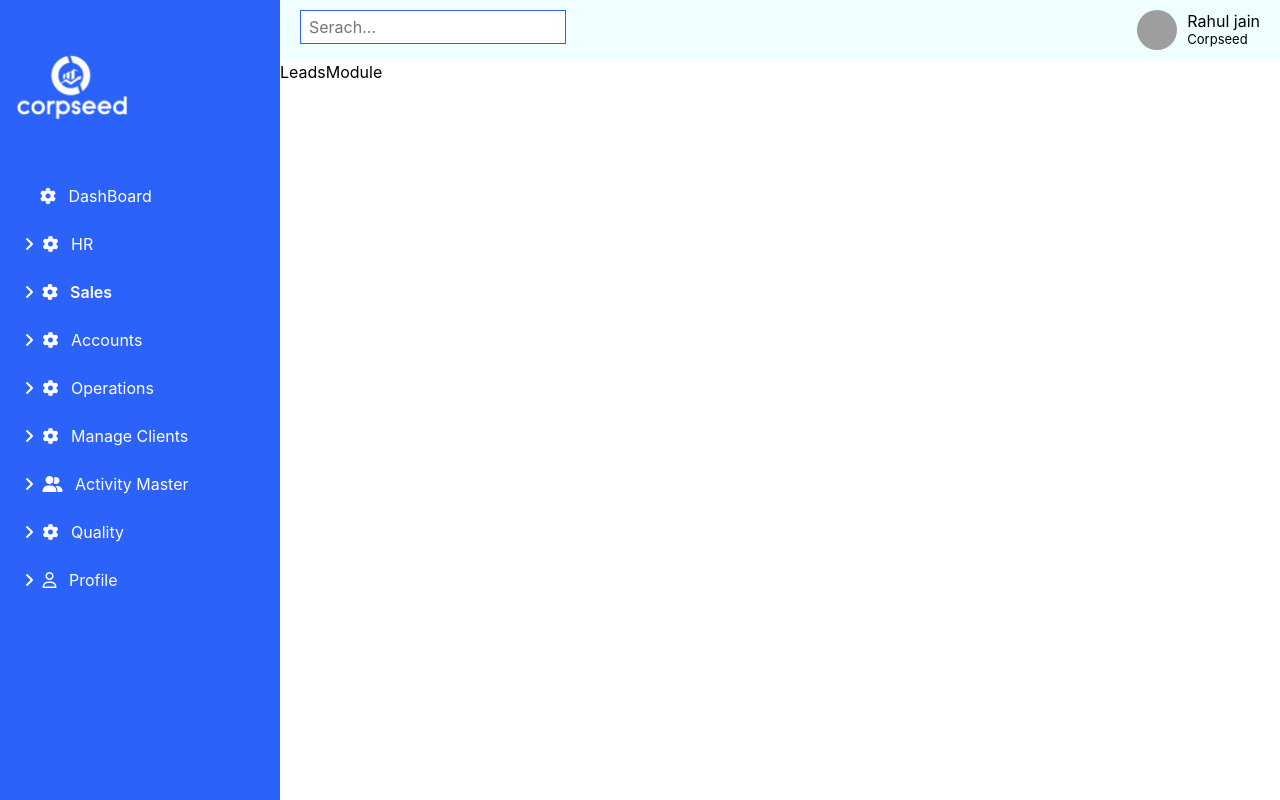
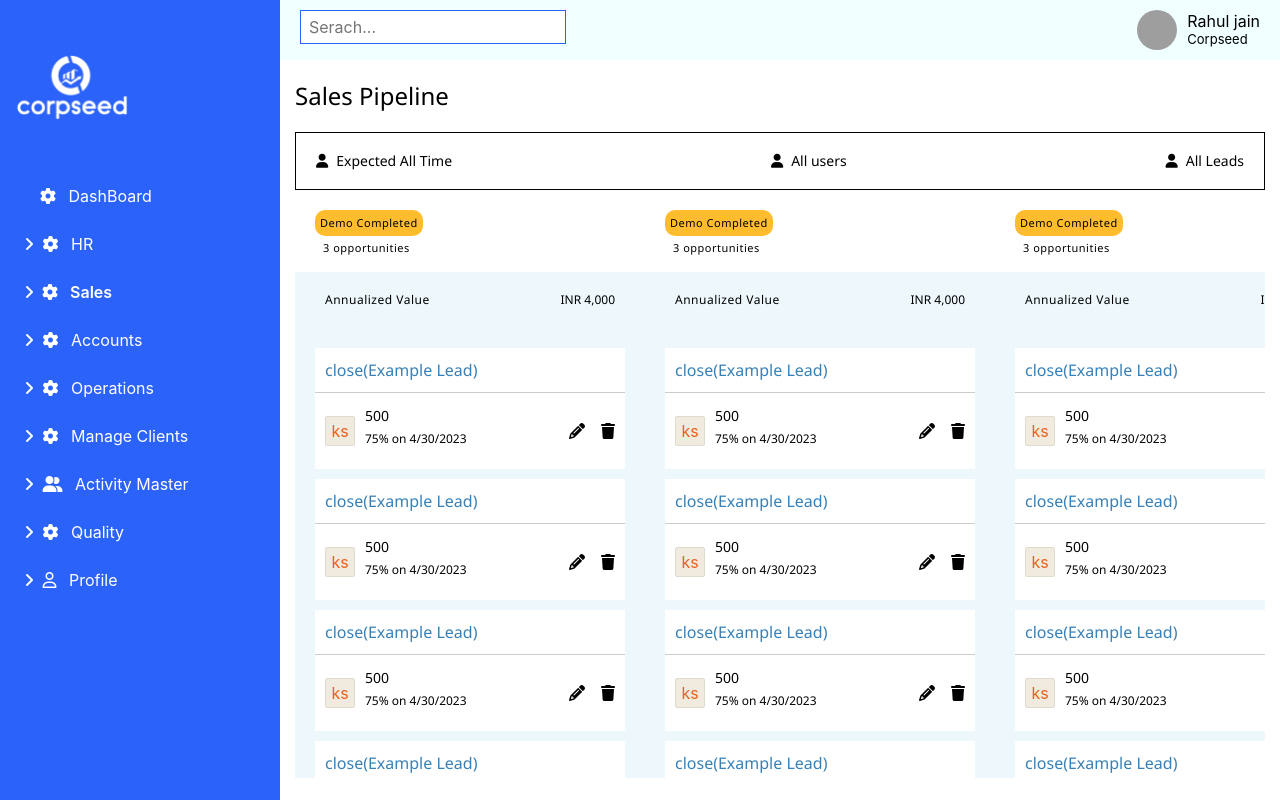
Before and after one commit to avnishkumarcorp/mainioclose, a React (Create React App) app: page /sales/leads in a window 1280 px wide. Built offline with nearby package versions, Linux system fonts and the light colour scheme; grey boxes are pictures that could not be loaded.

Commit message:
completed  leads page ui design

```diff
--- a/package.json
+++ b/package.json
@@ -7,9 +7,12 @@
     "@testing-library/react": "^13.4.0",
     "@testing-library/user-event": "^13.5.0",
     "react": "^18.2.0",
+    "react-calendar": "^4.6.0",
     "react-dom": "^18.2.0",
+    "react-redux": "^8.1.2",
     "react-router-dom": "^6.14.2",
     "react-scripts": "5.0.1",
+    "redux": "^4.2.1",
     "sass": "^1.64.1",
     "web-vitals": "^2.1.4"
   },
--- a/src/App.css
+++ b/src/App.css
@@ -53,3 +53,19 @@ body {
   padding-left: 15px;
   padding-right: 15px;
 }
+
+.small-box-padding{
+  padding-top: 20px;
+  padding-bottom: 20px;
+  padding-left: 15px;
+  padding-right: 15px;
+}
+
+
+.main-heading{
+  font-family: Segoe UI;
+  font-size: 24px;
+  font-weight: 400;
+  line-height: 32px;
+  margin-bottom: 20px;
+}
--- /dev/null
+++ b/src/Main/Sales/Leads/AllLeadsDisplay.js
@@ -0,0 +1,105 @@
+import React from "react"
+import "./AllLeadsDisplay.scss"
+import LeadsCard from "../../../components/LeadsCard"
+
+const AllLeadsDisplay = () => {
+  return (
+    <div className="display-lead">
+      <div className="lead-main-box">
+      <div className="lead-demo">
+        <div className="demo-box">Demo Completed</div>
+        <p className="ml-2 mt-1">3 opportunities</p>
+      </div>
+      <div className="analyze-value">
+        <p className="value">Annualized Value</p>
+        <p className="price">INR 4,000</p>
+      </div>
+      <div className="all-leads">
+            <LeadsCard />
+            <LeadsCard />
+            <LeadsCard />
+            <LeadsCard />
+            <LeadsCard />
+            <LeadsCard />
+      </div>
+      </div>
+
+      <div className="lead-main-box">
+      <div className="lead-demo">
+        <div className="demo-box">Demo Completed</div>
+        <p className="ml-2 mt-1">3 opportunities</p>
+      </div>
+      <div className="analyze-value">
+        <p className="value">Annualized Value</p>
+        <p className="price">INR 4,000</p>
+      </div>
+      <div className="all-leads">
+            <LeadsCard />
+            <LeadsCard />
+            <LeadsCard />
+            <LeadsCard />
+            <LeadsCard />
+            <LeadsCard />
+      </div>
+      </div>
+
+
+      <div className="lead-main-box">
+      <div className="lead-demo">
+        <div className="demo-box">Demo Completed</div>
+        <p className="ml-2 mt-1">3 opportunities</p>
+      </div>
+      <div className="analyze-value">
+        <p className="value">Annualized Value</p>
+        <p className="price">INR 4,000</p>
+      </div>
+      <div className="all-leads">
+            <LeadsCard />
+            <LeadsCard />
+            <LeadsCard />
+            <LeadsCard />
+            <LeadsCard />
+            <LeadsCard />
+      </div>
+      </div>
+
+
+      <div className="lead-main-box">
+      <div className="lead-demo">
+        <div className="demo-box">Demo Completed</div>
+        <p className="ml-2 mt-1">3 opportunities</p>
+      </div>
+      <div className="analyze-value">
+        <p className="value">Annualized Value</p>
+        <p className="price">INR 4,000</p>
+      </div>
+      <div className="all-leads">
+            <LeadsCard />
+            <LeadsCard />
+            <LeadsCard />
+            <LeadsCard />
+            <LeadsCard />
+            <LeadsCard />
+      </div>
+      </div>
+
+
+
+
+
+
+
+
+
+
+
+
+
+
+
+
+    </div>
+  )
+}
+
+export default AllLeadsDisplay
--- /dev/null
+++ b/src/Main/Sales/Leads/AllLeadsDisplay.scss
@@ -0,0 +1,65 @@
+.display-lead {
+  padding: 20px 0px;
+  display: flex;
+  width: 100%;
+  overflow: auto;
+  .lead-main-box {
+    .lead-demo {
+      font-family: Segoe UI;
+      font-size: 11px;
+      font-weight: 400;
+      line-height: 16px;
+      letter-spacing: 0.5px;
+      width: 350px;
+      padding: 0px 20px;
+
+      .demo-box {
+        background: #ffbd2e;
+        color: #000;
+        width: fit-content;
+        padding: 5px;
+        border-radius: 10px;
+      }
+    }
+    .analyze-value {
+      display: flex;
+      justify-content: space-between;
+      align-items: center;
+      padding: 0px 20px;
+      background: #eef7fb;
+      padding: 20px 30px;
+      gap: 10px;
+      .value {
+        font-family: Segoe UI;
+        font-size: 12px;
+        font-weight: 400;
+        line-height: 16px;
+        letter-spacing: 0.5px;
+        margin-bottom: 0px;
+      }
+      .price {
+        font-family: Segoe UI;
+        font-size: 12px;
+        font-weight: 400;
+        line-height: 16px;
+        margin-bottom: 0px;
+      }
+    }
+    .all-leads{
+        padding: 20px;
+        background: #eef7fb;
+        height: 450px;
+        overflow: auto;
+    }
+    .all-leads::-webkit-scrollbar {
+        // display: none;
+        width: 2px;
+        background: lightgray;
+      }
+  }
+}
+
+.display-lead::-webkit-scrollbar {
+    height: 5px;
+    background: lightgray;
+  }
--- a/src/Main/Sales/Leads/LeadsModule.js
+++ b/src/Main/Sales/Leads/LeadsModule.js
@@ -1,8 +1,43 @@
-import React from "react";
+import React, { useState } from "react"
 import "./LeadsModule.scss"
+import Calendar from "react-calendar"
+import "react-calendar/dist/Calendar.css"
+import AllLeadsDisplay from "./AllLeadsDisplay"
+
+let ValuePiece = Date | null
+
+let Value = ValuePiece | [ValuePiece, ValuePiece]
 
 const LeadsModule = () => {
-  return <div>LeadsModule</div>;
-};
+  const [value, onChange] = useState(new Date())
+  return (
+    <div className="lead-module small-box-padding">
+      <h2 className="main-heading">Sales Pipeline</h2>
+      <div className="filter-fields">
+        <div className="single-fields">
+          <button>
+            <i class="fa-solid fa-user mr-2"></i>
+            <span>Expected All Time</span>
+          </button>
+        </div>
+        <div className="single-fields">
+          <button>
+            <i class="fa-solid fa-user mr-2"></i>
+            <span>All users</span>
+          </button>
+        </div>
+        <div className="single-fields">
+          <button>
+            <i class="fa-solid fa-user mr-2"></i>
+            <span>All Leads</span>
+          </button>
+        </div>
+      </div>
 
-export default LeadsModule;
+        <AllLeadsDisplay />
+
+    </div>
+  )
+}
+
+export default LeadsModule
--- a/src/Main/Sales/Leads/LeadsModule.scss
+++ b/src/Main/Sales/Leads/LeadsModule.scss
@@ -0,0 +1,19 @@
+.lead-module {
+  .filter-fields {
+    padding: 20px;
+    border: 1px solid #000000;
+    display: flex;
+    justify-content: space-between;
+    .single-fields {
+      font-family: Segoe UI;
+      font-size: 14px;
+      font-weight: 400;
+      line-height: 16px;
+      button {
+        border: none;
+        outline: none;
+        background: transparent;
+      }
+    }
+  }
+}
--- /dev/null
+++ b/src/components/LeadsCard.js
@@ -0,0 +1,32 @@
+import React from "react";
+import "./LeadsCard.scss"
+import { Link } from "react-router-dom";
+
+const LeadsCard = () => {
+  return (
+    <div className="lead-card">
+        <div className="card-heading">
+        <Link className="lead-name" to="/">close(Example Lead)</Link>
+        </div>
+            <div className="card-body">
+                <div className="left-item">
+                    <div className="image">
+                        ks
+                    </div>
+                    <div className="text">
+                        <h2 className="above-text">
+                            500
+                        </h2>
+                        <h3 className="date-per">75% on 4/30/2023</h3>
+                    </div>
+                </div>
+                <div className="right-item">
+                <i class="fa-solid fa-pencil"></i>
+                <i class="fa-solid fa-trash ml-3"></i>
+                </div>
+            </div>
+    </div>
+  )
+};
+
+export default LeadsCard;
--- /dev/null
+++ b/src/components/LeadsCard.scss
@@ -0,0 +1,55 @@
+.lead-card {
+  background: #fff;
+  margin-bottom: 10px;
+  .card-heading {
+    padding: 10px;
+    border-bottom: 1px solid rgba(0, 0, 0, 0.2);
+    .lead-name{
+      font-family: Segoe UI;
+      font-size: 16px;
+      font-weight: 400;
+      line-height: 20px;
+      color: #3781b8;
+      margin-bottom: 0px;
+    }
+  }
+  .card-body {
+    padding: 15px 10px;
+    display: flex;
+    justify-content: space-between;
+    align-items: center;
+    .left-item {
+      display: flex;
+      justify-content: center;
+      align-items: center;
+      gap: 10px;
+      .image {
+        height: 30px;
+        width: 30px;
+        border: 1px solid #e0dbcf;
+        justify-content: center;
+        align-items: center;
+        color: #ec601e;
+        background-color: #f1ebdf;
+        display: flex;
+        justify-content: center;
+        align-items: center;
+        border-radius: 2px;
+      }
+      .text {
+        .above-text {
+          font-family: Segoe UI;
+          font-size: 14px;
+          font-weight: 400;
+          line-height: 16px;
+        }
+        .date-per {
+          font-family: Segoe UI;
+          font-size: 12px;
+          font-weight: 400;
+          line-height: 14px;
+        }
+      }
+    }
+  }
+}
```
Also changed, not shown: 1 other file (tests, documents, lock files or other folders).
